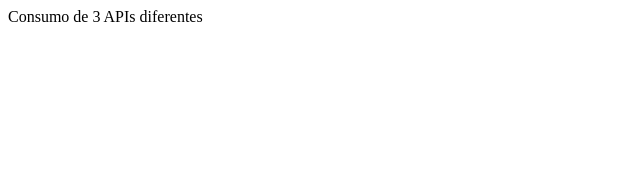
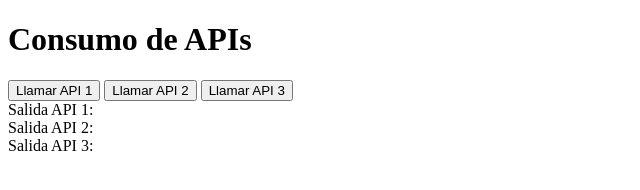
Before and after one commit to camargomau/api-calls, a plain HTML site: page index.html in a window 1280 px wide. Shown: the whole page, without its empty margins (0-640 px from the left). Drawn offline with Linux system fonts and the light colour scheme.

Commit message:
Add necessary elements to index.html

```diff
--- a/index.html
+++ b/index.html
@@ -5,6 +5,14 @@
 	<title>Consumo de APIs</title>
 </head>
 <body>
-	Consumo de 3 APIs diferentes
+	<h1>Consumo de APIs</h1>
+
+	<button onclick="callApi(0)">Llamar API 1</button>
+    <button onclick="callApi(1)">Llamar API 2</button>
+    <button onclick="callApi(2)">Llamar API 3</button>
+
+    <div id="api1-output">Salida API 1:</div>
+    <div id="api2-output">Salida API 2:</div>
+    <div id="api3-output">Salida API 3:</div>
 </body>
 </html>
```
